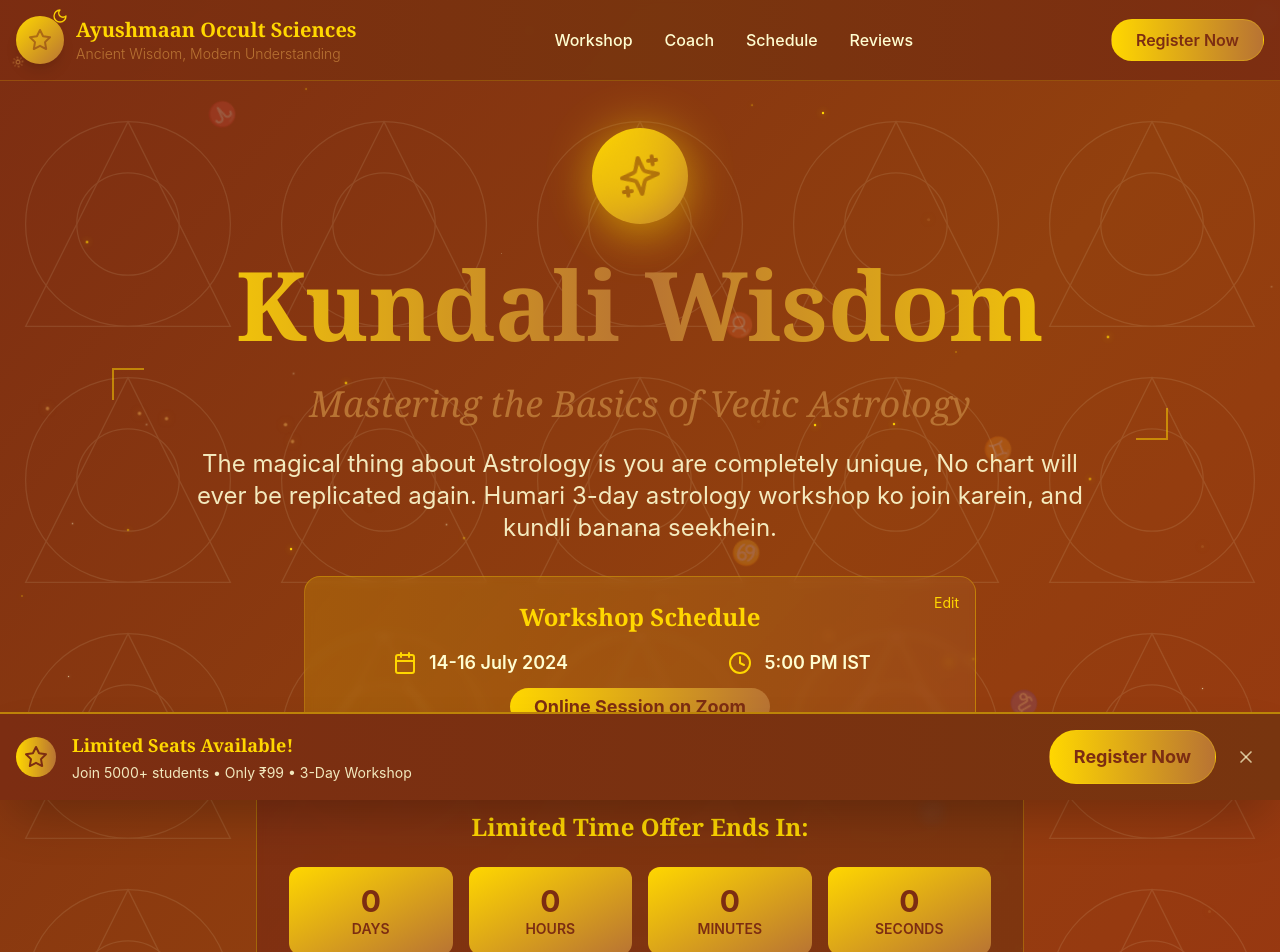
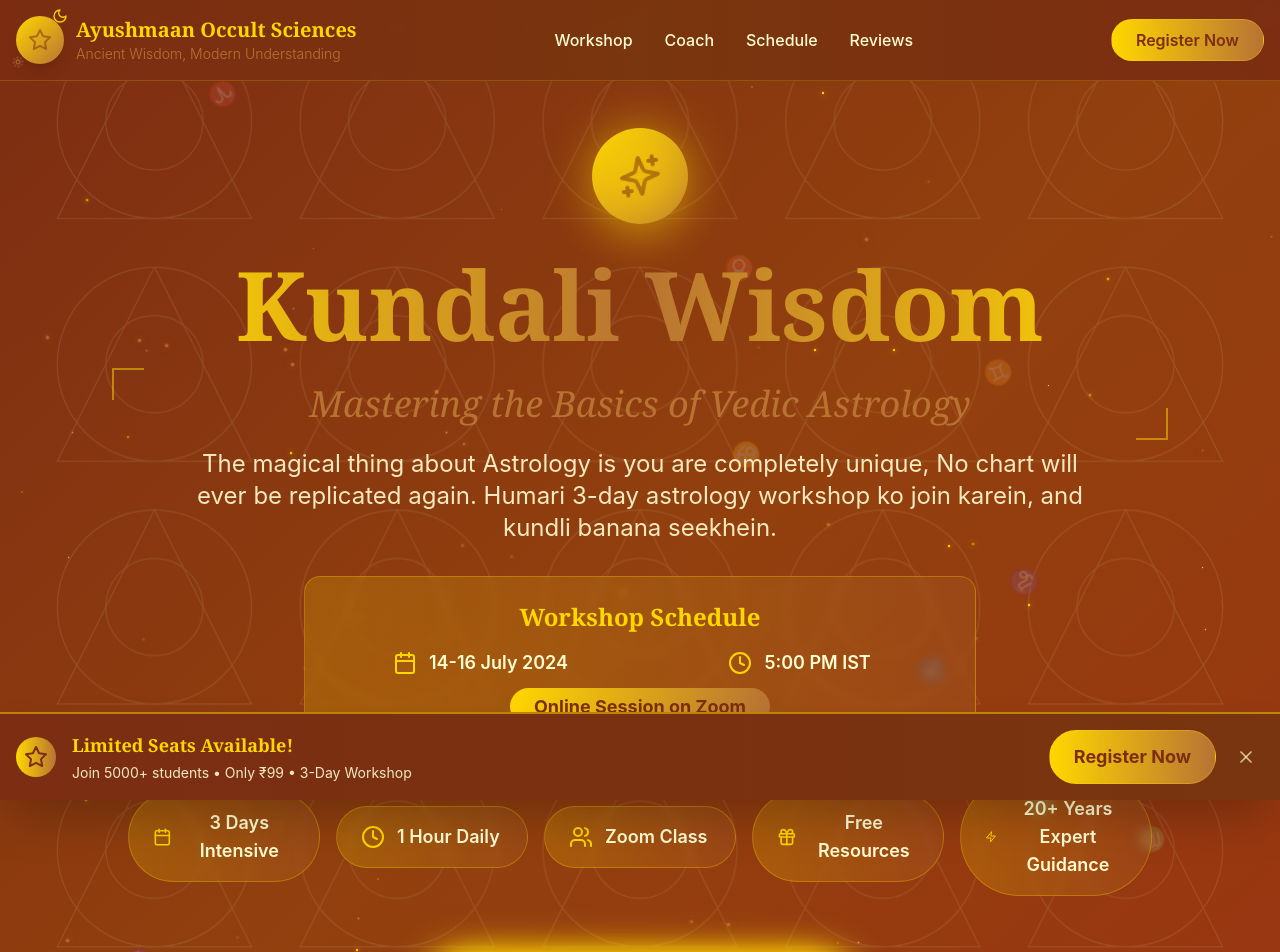
Before and after one commit to shubham-verrma/ayushmaanoccult-webinar, a React (Vite) app: page / in a window 1280 px wide. Shown: the top 952 px of the page. Built offline with nearby package versions, Linux system fonts and the light colour scheme.

Commit message:
Update Hero and Coach sections with requested changes

```diff
--- a/src/components/CoachSection.tsx
+++ b/src/components/CoachSection.tsx
@@ -58,9 +58,9 @@ const CoachSection = () => {
 
                   <div className="w-80 h-80 mx-auto mb-8 bg-gradient-to-br from-gold to-copper rounded-full flex items-center justify-center shadow-2xl relative overflow-hidden">
                     <img
-                      src="https://images.pexels.com/photos/3771115/pexels-photo-3771115.jpeg?auto=compress&cs=tinysrgb&w=800"
+                      src="/src/assets/shweeta-oberoi.png"
                       alt="Astro Shweeta Oberoi"
-                      className="w-full h-full object-cover rounded-full object-top"
+                      className="w-full h-full object-cover rounded-full"
                     />
                     <div className="absolute inset-0 bg-gold rounded-full blur-2xl opacity-20 animate-pulse"></div>
                   </div>
--- a/src/components/Hero.tsx
+++ b/src/components/Hero.tsx
@@ -2,52 +2,9 @@ import React, { useState, useEffect } from 'react';
 import { Stars, Calendar, Clock, Users, Gift, Zap } from 'lucide-react';
 
 const Hero = () => {
-  const [timeLeft, setTimeLeft] = useState({
-    days: 0,
-    hours: 0,
-    minutes: 0,
-    seconds: 0
-  });
-
-  // Editable countdown target date - can be modified by admin
-  const [targetDate, setTargetDate] = useState('2024-07-16T23:59:59');
-  const [workshopDate, setWorkshopDate] = useState('14-16 July 2024');
-  const [workshopTime, setWorkshopTime] = useState('5:00 PM IST');
-  const [isEditing, setIsEditing] = useState(false);
-
-  useEffect(() => {
-    // Refresh timer every 15 minutes
-    const timer = setInterval(() => {
-      const now = new Date().getTime();
-      const target = new Date(targetDate).getTime();
-      const difference = target - now;
-
-      if (difference > 0) {
-        setTimeLeft({
-          days: Math.floor(difference / (1000 * 60 * 60 * 24)),
-          hours: Math.floor((difference % (1000 * 60 * 60 * 24)) / (1000 * 60 * 60)),
-          minutes: Math.floor((difference % (1000 * 60 * 60)) / (1000 * 60)),
-          seconds: Math.floor((difference % (1000 * 60)) / 1000)
-        });
-      }
-    }, 15 * 60 * 1000); // Refresh every 15 minutes
-
-    // Initial update
-    const now = new Date().getTime();
-    const target = new Date(targetDate).getTime();
-    const difference = target - now;
-
-    if (difference > 0) {
-      setTimeLeft({
-        days: Math.floor(difference / (1000 * 60 * 60 * 24)),
-        hours: Math.floor((difference % (1000 * 60 * 60 * 24)) / (1000 * 60 * 60)),
-        minutes: Math.floor((difference % (1000 * 60 * 60)) / (1000 * 60)),
-        seconds: Math.floor((difference % (1000 * 60)) / 1000)
-      });
-    }
-
-    return () => clearInterval(timer);
-  }, [targetDate]);
+  // Fixed workshop details - not editable for viewers
+  const workshopDate = '14-16 July 2024';
+  const workshopTime = '5:00 PM IST';
 
   return (
     <section className="relative min-h-screen bg-gradient-to-br from-orange-900 via-amber-800 to-orange-800 text-cream overflow-hidden">
@@ -130,45 +87,9 @@ const Hero = () => {
             Humari 3-day astrology workshop ko join karein, and kundli banana seekhein.
           </p>
 
-          {/* Date and Time Placeholder */}
+          {/* Workshop Schedule - Fixed, not editable */}
           <div className="bg-gradient-to-r from-gold/20 to-copper/20 backdrop-blur-sm rounded-2xl p-6 mb-8 border border-gold/30 max-w-2xl mx-auto">
-            {isEditing && (
-              <div className="mb-4 space-y-4">
-                <input
-                  type="text"
-                  value={workshopDate}
-                  onChange={(e) => setWorkshopDate(e.target.value)}
-                  className="w-full px-4 py-2 rounded-lg border border-gold/30 bg-cream text-orange-900 font-semibold"
-                  placeholder="Workshop Date"
-                />
-                <input
-                  type="text"
-                  value={workshopTime}
-                  onChange={(e) => setWorkshopTime(e.target.value)}
-                  className="w-full px-4 py-2 rounded-lg border border-gold/30 bg-cream text-orange-900 font-semibold"
-                  placeholder="Workshop Time"
-                />
-                <input
-                  type="datetime-local"
-                  value={targetDate.slice(0, -3)}
-                  onChange={(e) => setTargetDate(e.target.value + ':59')}
-                  className="w-full px-4 py-2 rounded-lg border border-gold/30 bg-cream text-orange-900 font-semibold"
-                />
-                <button
-                  onClick={() => setIsEditing(false)}
-                  className="bg-green-600 text-white px-4 py-2 rounded-lg hover:bg-green-700 transition-colors"
-                >
-                  Save Changes
-                </button>
-              </div>
-            )}
             <h3 className="text-2xl font-serif font-bold text-gold mb-4">Workshop Schedule</h3>
-            <button
-              onClick={() => setIsEditing(!isEditing)}
-              className="absolute top-4 right-4 text-gold hover:text-copper transition-colors text-sm"
-            >
-              {isEditing ? 'Cancel' : 'Edit'}
-            </button>
             <div className="grid md:grid-cols-2 gap-4 text-lg">
               <div className="flex items-center justify-center">
                 <Calendar className="w-6 h-6 mr-3 text-gold" />
@@ -183,19 +104,6 @@ const Hero = () => {
               <span className="bg-gradient-to-r from-gold to-copper text-orange-900 px-6 py-2 rounded-full font-bold text-lg">
                 Online Session on Zoom
               </span>
-            </div>
-          </div>
-
-          {/* Countdown Timer */}
-          <div className="bg-gradient-to-r from-orange-900/80 to-amber-900/80 backdrop-blur-sm rounded-2xl p-8 mb-12 border border-gold/30 max-w-3xl mx-auto">
-            <h3 className="text-2xl font-serif font-bold text-gold mb-6">Limited Time Offer Ends In:</h3>
-            <div className="grid grid-cols-4 gap-4">
-              {Object.entries(timeLeft).map(([unit, value]) => (
-                <div key={unit} className="bg-gradient-to-br from-gold to-copper text-orange-900 rounded-xl p-4 text-center">
-                  <div className="text-3xl font-bold">{value}</div>
-                  <div className="text-sm font-semibold uppercase">{unit}</div>
-                </div>
-              ))}
             </div>
           </div>
 
```
Also changed, not shown: src/assets/shweeta-oberoi.png (added).
